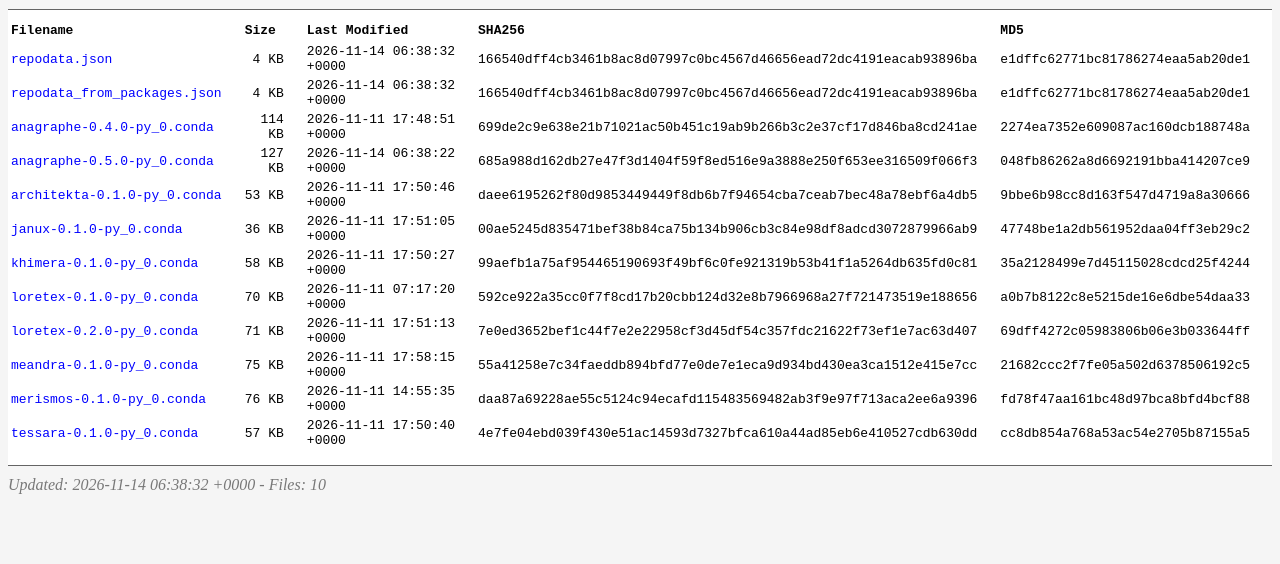
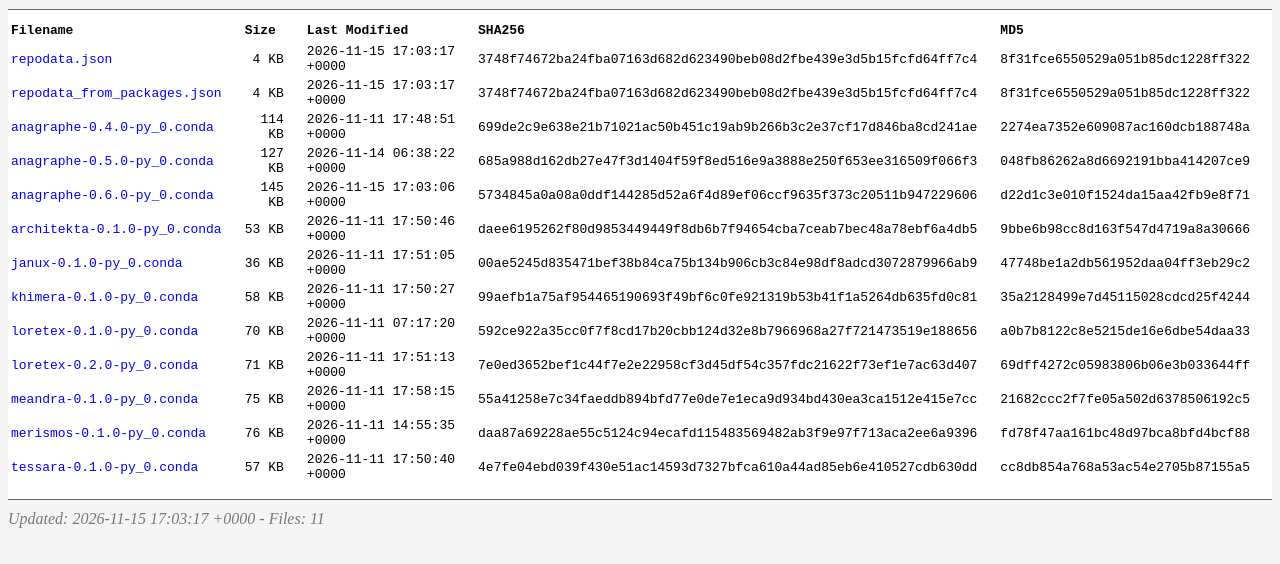
Before and after one commit to esther-poniatowski/eresthanaconda, a plain HTML site: page noarch/index.html in a window 1280 px wide. Shown: the part 38-602 px from the top of the page. Drawn offline with Linux system fonts and the light colour scheme.

Commit message:
chore(conda): Publish esther-poniatowski/anagraphe for noarch

```diff
--- a/noarch/index.html
+++ b/noarch/index.html
@@ -55,15 +55,15 @@
     <tr>
       <td><a href="repodata.json">repodata.json</a></td>
       <td class="s">4 KB</td>
-      <td>2026-11-14 06:38:32 +0000</td>
-      <td>166540dff4cb3461b8ac8d07997c0bc4567d46656ead72dc4191eacab93896ba</td>
-      <td>e1dffc62771bc81786274eaa5ab20de1</td>
+      <td>2026-11-15 17:03:17 +0000</td>
+      <td>3748f74672ba24fba07163d682d623490beb08d2fbe439e3d5b15fcfd64ff7c4</td>
+      <td>8f31fce6550529a051b85dc1228ff322</td>
     </tr>    <tr>
       <td><a href="repodata_from_packages.json">repodata_from_packages.json</a></td>
       <td class="s">4 KB</td>
-      <td>2026-11-14 06:38:32 +0000</td>
-      <td>166540dff4cb3461b8ac8d07997c0bc4567d46656ead72dc4191eacab93896ba</td>
-      <td>e1dffc62771bc81786274eaa5ab20de1</td>
+      <td>2026-11-15 17:03:17 +0000</td>
+      <td>3748f74672ba24fba07163d682d623490beb08d2fbe439e3d5b15fcfd64ff7c4</td>
+      <td>8f31fce6550529a051b85dc1228ff322</td>
     </tr>    <tr>
       <td><a href="anagraphe-0.4.0-py_0.conda">anagraphe-0.4.0-py_0.conda</a></td>
       <td class="s">114 KB</td>
@@ -76,6 +76,12 @@
       <td>2026-11-14 06:38:22 +0000</td>
       <td>685a988d162db27e47f3d1404f59f8ed516e9a3888e250f653ee316509f066f3</td>
       <td>048fb86262a8d6692191bba414207ce9</td>
+    </tr>    <tr>
+      <td><a href="anagraphe-0.6.0-py_0.conda">anagraphe-0.6.0-py_0.conda</a></td>
+      <td class="s">145 KB</td>
+      <td>2026-11-15 17:03:06 +0000</td>
+      <td>5734845a0a08a0ddf144285d52a6f4d89ef06ccf9635f373c20511b947229606</td>
+      <td>d22d1c3e010f1524da15aa42fb9e8f71</td>
     </tr>    <tr>
       <td><a href="architekta-0.1.0-py_0.conda">architekta-0.1.0-py_0.conda</a></td>
       <td class="s">53 KB</td>
@@ -125,6 +131,6 @@
       <td>4e7fe04ebd039f430e51ac14593d7327bfca610a44ad85eb6e410527cdb630dd</td>
       <td>cc8db854a768a53ac54e2705b87155a5</td>
     </tr>  </table>
-  <address>Updated: 2026-11-14 06:38:32 +0000 - Files: 10</address>
+  <address>Updated: 2026-11-15 17:03:17 +0000 - Files: 11</address>
 </body>
 </html>
```
Also changed, not shown: linux-64/index.html (+3 -3 lines), noarch/repodata.json (+1 -1 lines), noarch/repodata_from_packages.json (+1 -1 lines), osx-64/index.html (+3 -3 lines), win-64/index.html (+3 -3 lines), 1 other file.
